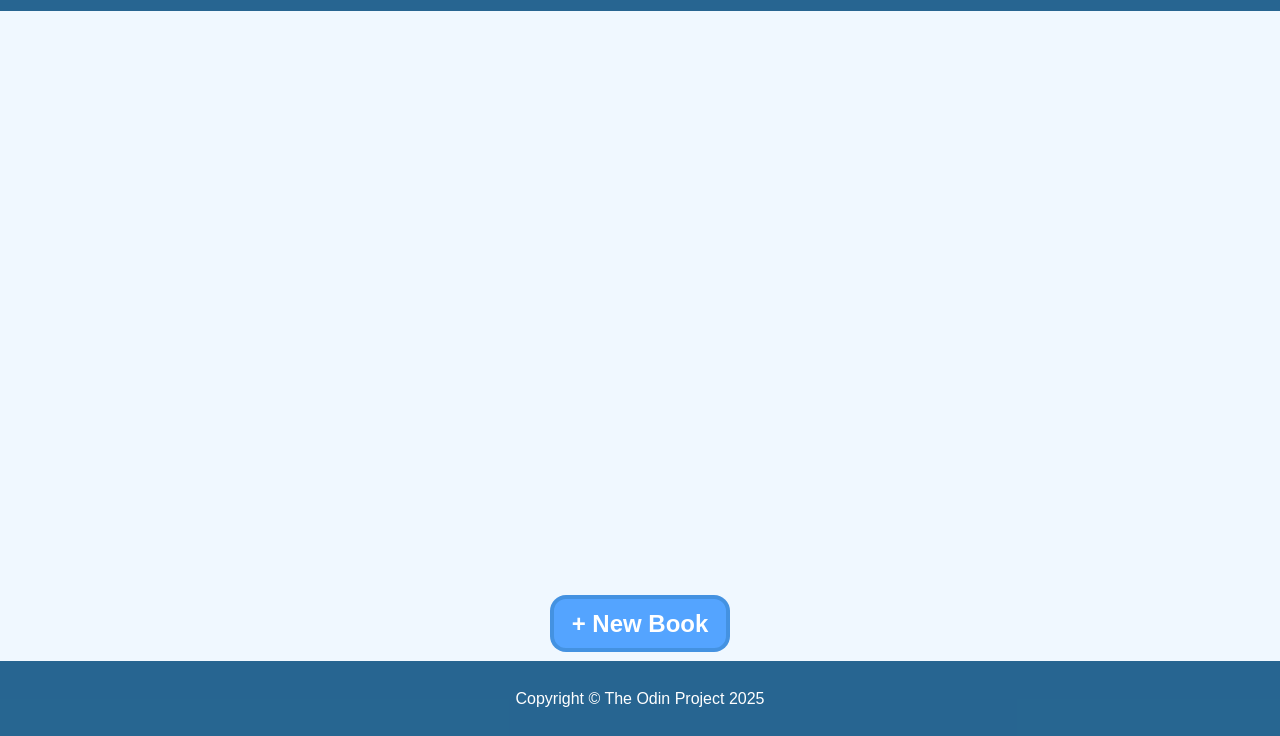
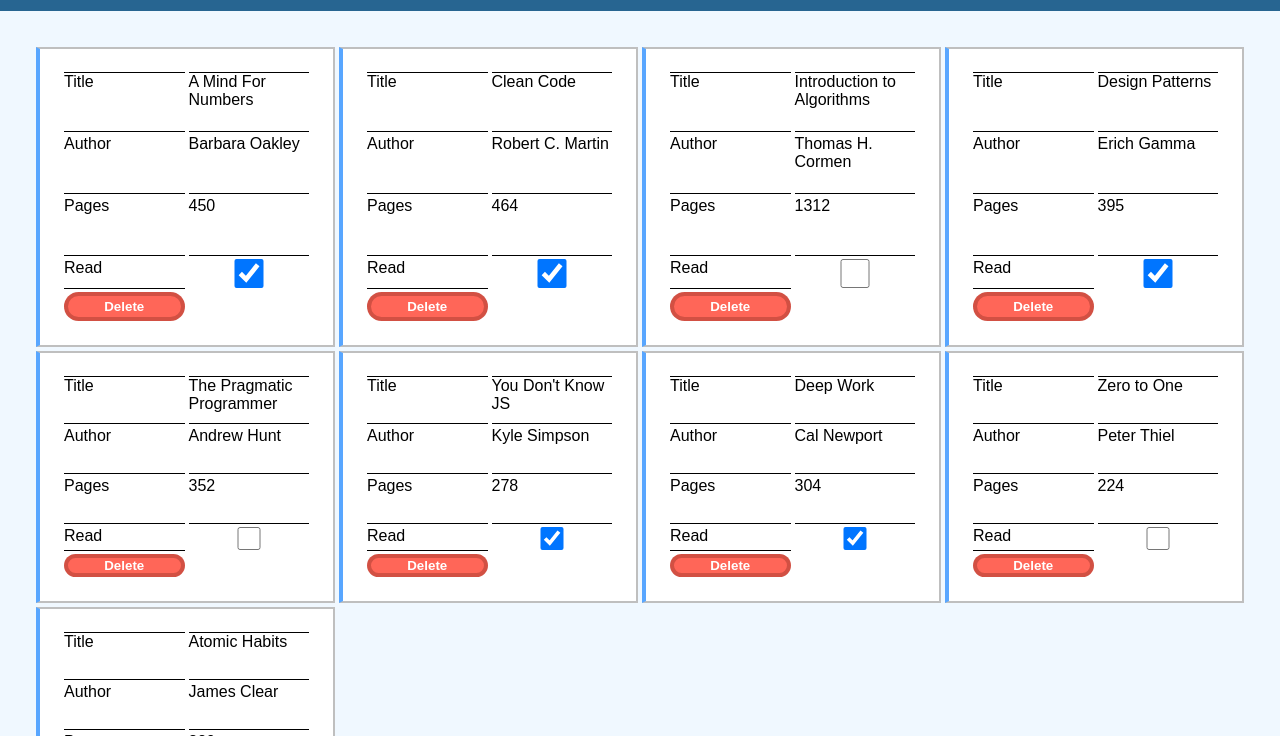
Before and after one commit to haristotle3/the-odin-project-assignments, a plain HTML site: page advanced-javascript/library/index.html in a window 1280 px wide. Shown: the part 64-800 px from the top of the page. Drawn offline with Linux system fonts and the light colour scheme.

Commit message:
Implement init library function Edit styling

```diff
--- a/advanced-javascript/library/script.js
+++ b/advanced-javascript/library/script.js
@@ -32,7 +32,7 @@ class Library {
   addBookToLibrary(title, author, pages, isRead) {
     let book = new Book(title, author, pages, isRead);
     this.myLibrary.push(book);
-    console.log(this.myLibrary)
+    console.log(this.myLibrary);
     return;
   }
 
@@ -76,6 +76,41 @@ class DisplayController {
       );
       this.displayLibrary();
     });
+
+    this.initLibrary();
+  }
+
+  initLibrary() {
+    this.library.addBookToLibrary(
+      "A Mind For Numbers",
+      "Barbara Oakley",
+      450,
+      true
+    );
+    this.library.addBookToLibrary("Clean Code", "Robert C. Martin", 464, true);
+    this.library.addBookToLibrary(
+      "Introduction to Algorithms",
+      "Thomas H. Cormen",
+      1312,
+      false
+    );
+    this.library.addBookToLibrary("Design Patterns", "Erich Gamma", 395, true);
+    this.library.addBookToLibrary(
+      "The Pragmatic Programmer",
+      "Andrew Hunt",
+      352,
+      false
+    );
+    this.library.addBookToLibrary(
+      "You Don't Know JS",
+      "Kyle Simpson",
+      278,
+      true
+    );
+    this.library.addBookToLibrary("Deep Work", "Cal Newport", 304, true);
+    this.library.addBookToLibrary("Zero to One", "Peter Thiel", 224, false);
+    this.library.addBookToLibrary("Atomic Habits", "James Clear", 320, true);
+    this.displayLibrary();
   }
 
   capitalizeFirstLetter(string) {
@@ -148,6 +183,6 @@ class DisplayController {
     }
     return;
   }
-};
+}
 
 const displayContoller = new DisplayController();
--- a/advanced-javascript/library/style.css
+++ b/advanced-javascript/library/style.css
@@ -6,7 +6,7 @@
 
 
 body {
-  height: 100vh;
+  height: 100%;
   display: flex;
   flex-direction: column;
   justify-content: center;
```
